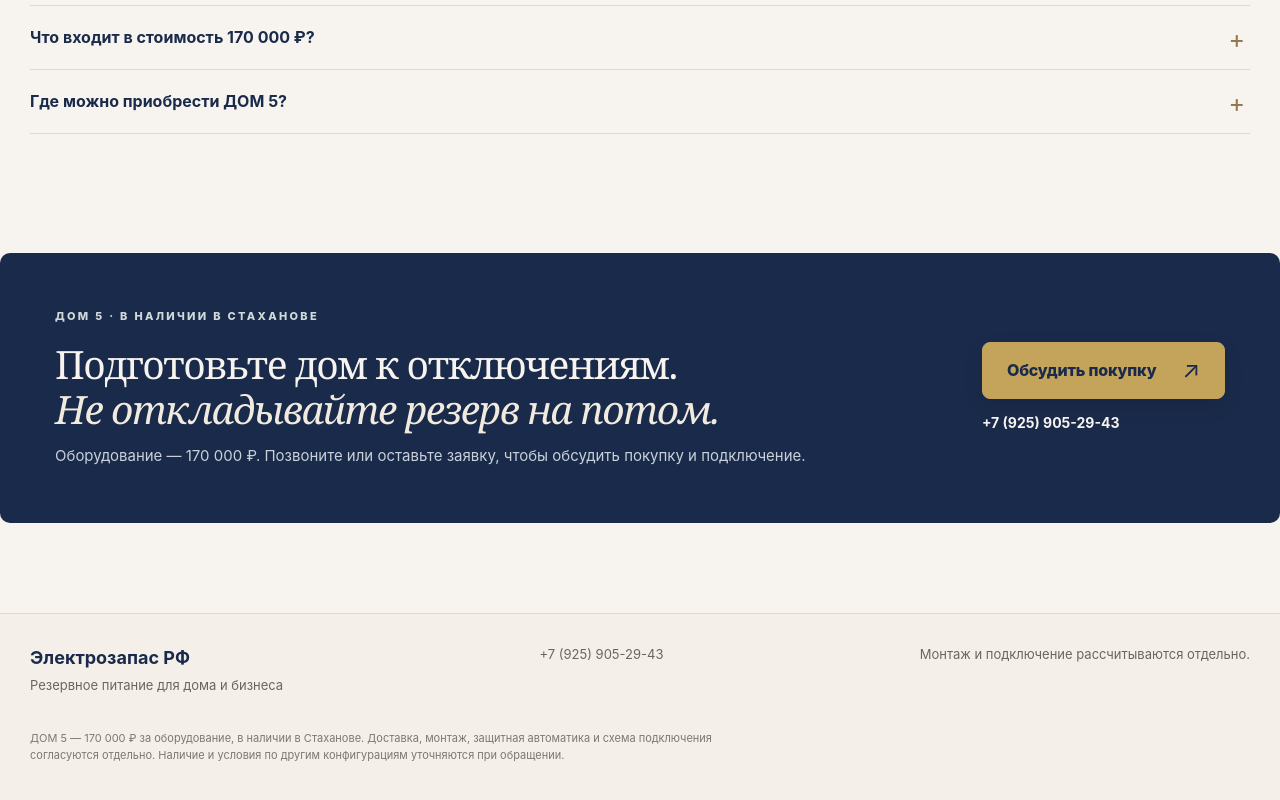
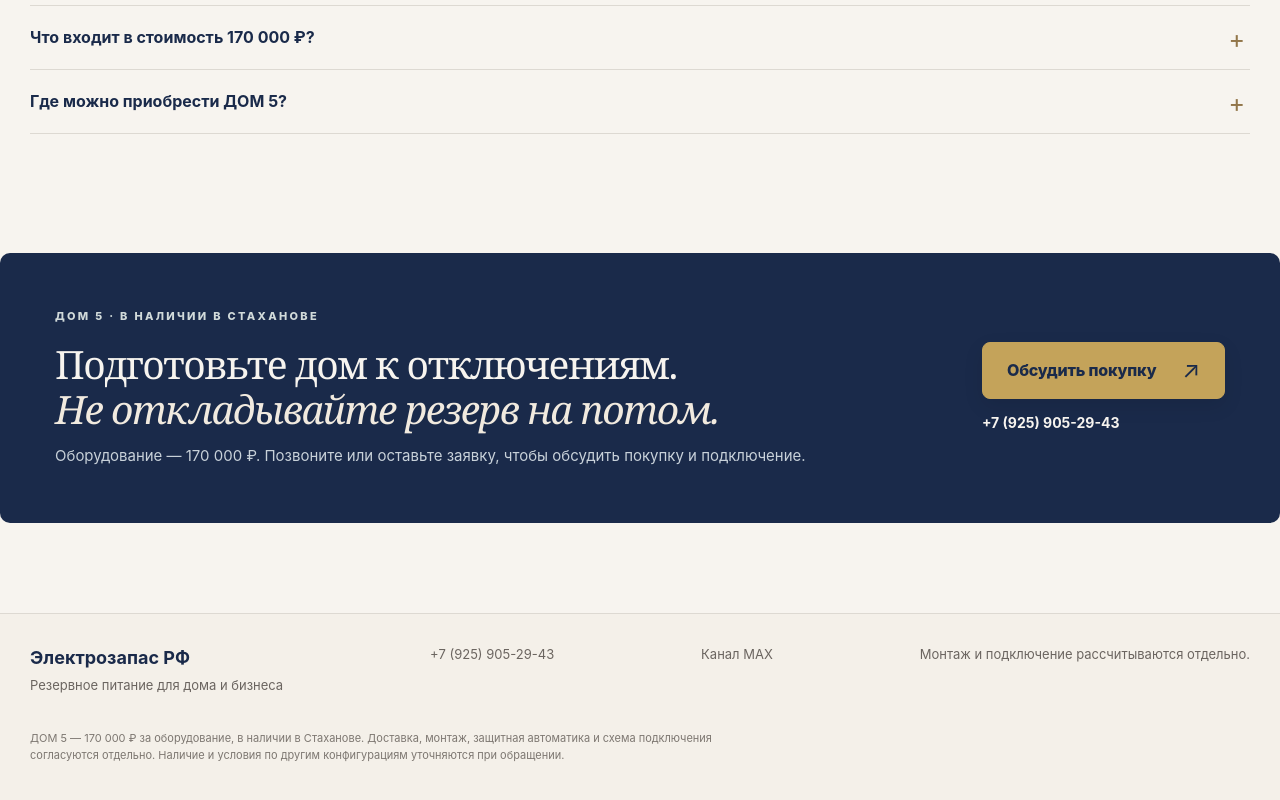
Before and after one commit to technologiesrf/elektrozapas-rf-max, a plain HTML site: page index.html in a window 1280 px wide. Shown: the part 5298-6098 px from the top of the page. Drawn offline with Linux system fonts and the light colour scheme.

Commit message:
Add public MAX channel link to storefront footer

```diff
--- a/index.html
+++ b/index.html
@@ -201,7 +201,7 @@
         <div class="final-cta-actions"><button type="button" class="button-primary" data-open-lead data-lead-model="ДОМ 5">Обсудить покупку <span aria-hidden="true">↗</span></button><a href="tel:+79259052943">+7 (925) 905-29-43</a></div>
       </section>
     </main>
-    <footer class="site-footer"><div class="container footer-inner"><div class="footer-brand"><strong>Электрозапас РФ</strong><span>Резервное питание для дома и бизнеса</span></div><div><a href="tel:+79259052943">+7 (925) 905-29-43</a></div><div>Монтаж и подключение рассчитываются отдельно.</div><div class="footer-fine">ДОМ 5 — 170 000 ₽ за оборудование, в наличии в Стаханове. Доставка, монтаж, защитная автоматика и схема подключения согласуются отдельно. Наличие и условия по другим конфигурациям уточняются при обращении.</div></div></footer>
+    <footer class="site-footer"><div class="container footer-inner"><div class="footer-brand"><strong>Электрозапас РФ</strong><span>Резервное питание для дома и бизнеса</span></div><div><a href="tel:+79259052943">+7 (925) 905-29-43</a></div><div><a href="https://max.ru/channel_elektrozapas" target="_blank" rel="noopener">Канал MAX</a></div><div>Монтаж и подключение рассчитываются отдельно.</div><div class="footer-fine">ДОМ 5 — 170 000 ₽ за оборудование, в наличии в Стаханове. Доставка, монтаж, защитная автоматика и схема подключения согласуются отдельно. Наличие и условия по другим конфигурациям уточняются при обращении.</div></div></footer>
   </div>
 
   <div id="product-view" hidden>
@@ -229,7 +229,7 @@
       </div>
       <div class="detail-secondary"><div><span>Сначала подбираем</span><strong>Проверим суммарную нагрузку</strong></div><div><span>До оплаты</span><strong>Согласуем модель и цену</strong></div><div><span>Отдельно</span><strong>Рассчитаем монтаж по адресу</strong></div></div>
     </main>
-    <footer class="site-footer"><div class="container footer-inner"><div class="footer-brand"><strong>Электрозапас РФ</strong><span>Резервное питание для дома и бизнеса</span></div><div><a href="tel:+79259052943">+7 (925) 905-29-43</a></div><div>Монтаж по согласованию.</div></div></footer>
+    <footer class="site-footer"><div class="container footer-inner"><div class="footer-brand"><strong>Электрозапас РФ</strong><span>Резервное питание для дома и бизнеса</span></div><div><a href="tel:+79259052943">+7 (925) 905-29-43</a></div><div><a href="https://max.ru/channel_elektrozapas" target="_blank" rel="noopener">Канал MAX</a></div><div>Монтаж по согласованию.</div></div></footer>
   </div>
 
   <div class="mobile-product-bar" id="mobileProductBar" hidden>
```
